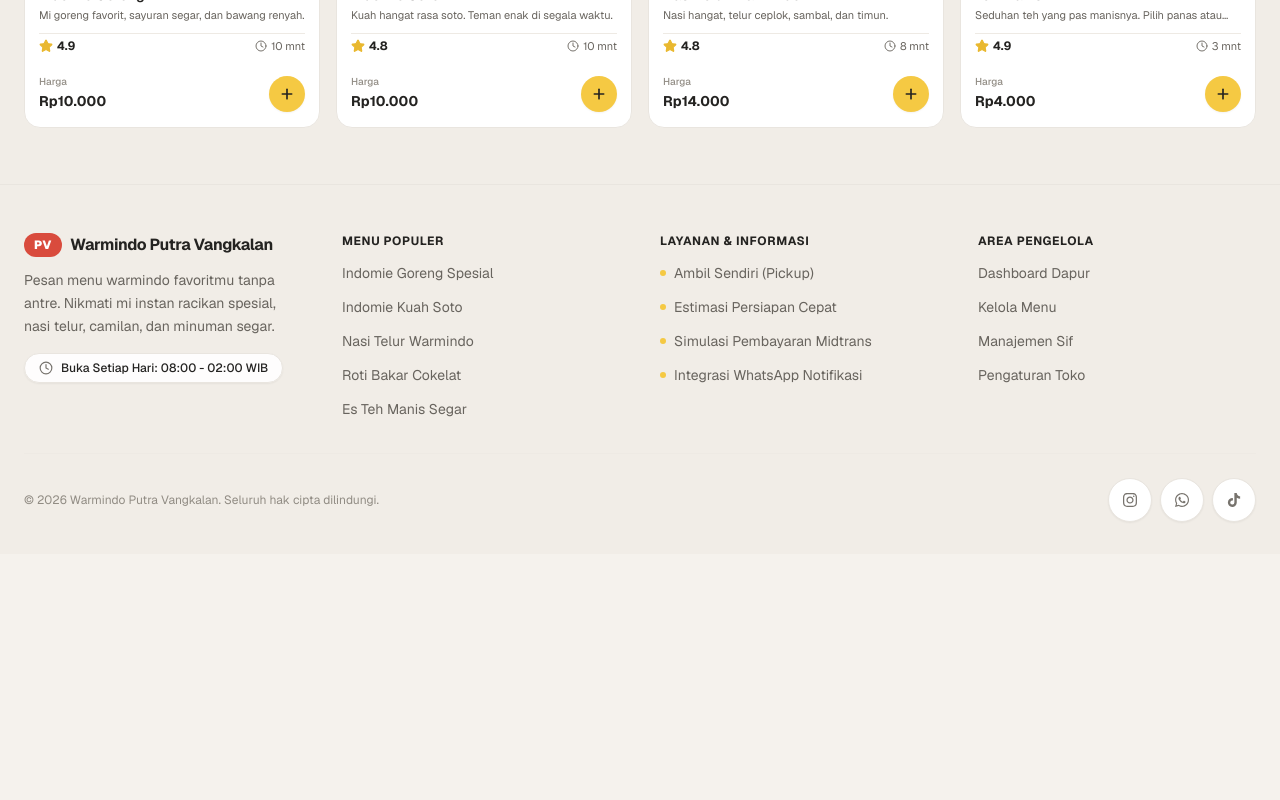
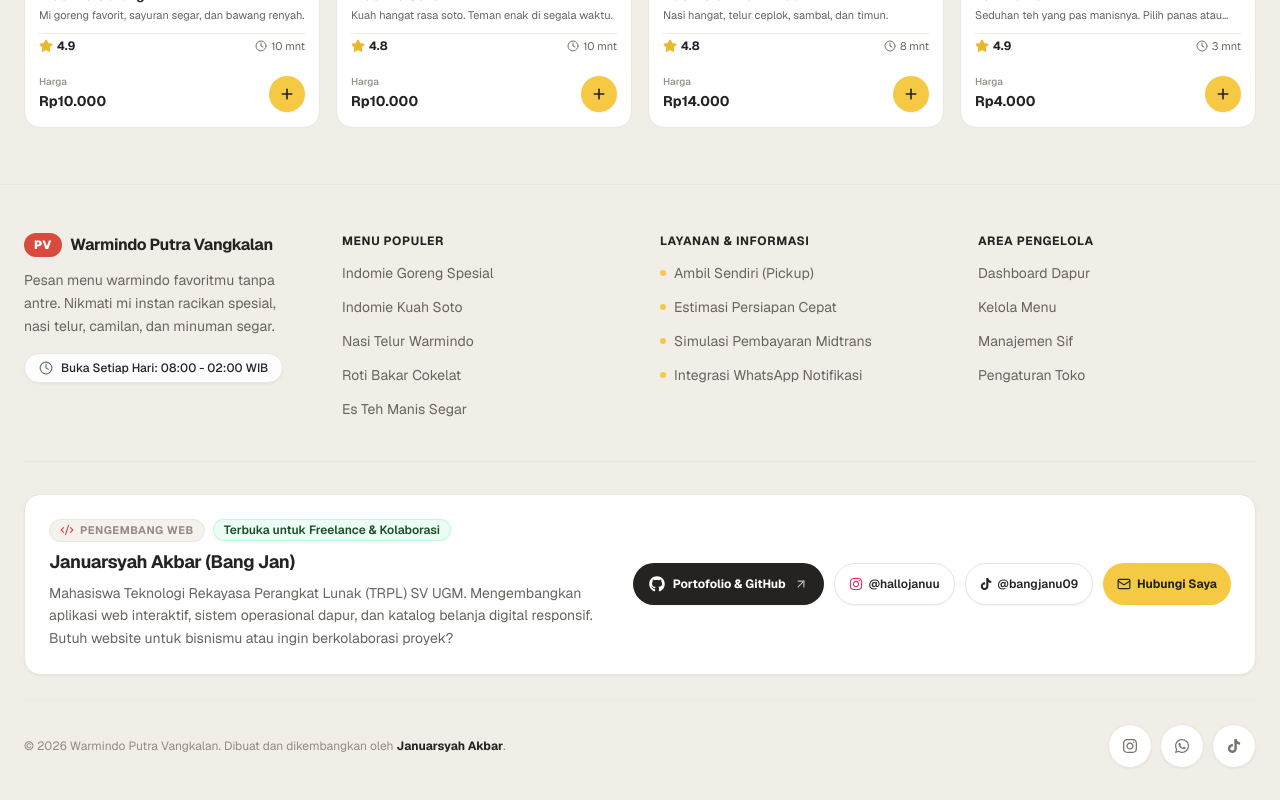
Before and after one commit to mrfroglab/vankalan-web, a Next.js app: page / in a window 1280 px wide. Shown: the part 2009-2809 px from the top of the page. Before the commit the page ends 2563 px from the top, so only its background shows below. Built offline with nearby package versions, Linux system fonts and the light colour scheme.

Commit message:
feat(footer): tambahkan credit developer showcase dan promosi diri Bang Jan beserta link porto dan sosial media

```diff
--- a/src/components/customer/FoodlyFooter.tsx
+++ b/src/components/customer/FoodlyFooter.tsx
@@ -1,7 +1,7 @@
 import React from 'react';
 import Link from 'next/link';
-import { Clock } from 'lucide-react';
-import { FaInstagram, FaWhatsapp, FaTiktok } from 'react-icons/fa6';
+import { Clock, Code2, ArrowUpRight, Mail } from 'lucide-react';
+import { FaInstagram, FaWhatsapp, FaTiktok, FaGithub } from 'react-icons/fa6';
 
 export function FoodlyFooter() {
   const popularMenus = [
@@ -110,9 +110,87 @@ export function FoodlyFooter() {
           </div>
         </div>
 
+        {/* Banner Promosi Diri & Developer Credit */}
+        <div className="mt-10 pt-8 border-t border-[#e9e5df]">
+          <div className="bg-white border border-[#e9e5df] rounded-2xl p-5 sm:p-6 shadow-xs flex flex-col lg:flex-row lg:items-center justify-between gap-5">
+            <div className="space-y-1.5 max-w-2xl">
+              <div className="flex items-center gap-2 flex-wrap">
+                <span className="inline-flex items-center gap-1.5 text-[11px] font-bold uppercase tracking-wider text-[#918c84] bg-[#f5f2ed] border border-[#e9e5df] px-2.5 py-0.5 rounded-full">
+                  <Code2 className="w-3.5 h-3.5 text-[#d94b3d]" />
+                  <span>Pengembang Web</span>
+                </span>
+                <span className="text-xs font-semibold text-[#1c4d25] bg-emerald-50 border border-emerald-200/60 px-2.5 py-0.5 rounded-full">
+                  Terbuka untuk Freelance & Kolaborasi
+                </span>
+              </div>
+
+              <h3 className="text-base sm:text-lg font-bold text-[#242321] tracking-tight">
+                Januarsyah Akbar (Bang Jan)
+              </h3>
+
+              <p className="text-xs sm:text-sm text-[#68645e] leading-relaxed">
+                Mahasiswa Teknologi Rekayasa Perangkat Lunak (TRPL) SV UGM. Mengembangkan aplikasi web interaktif, sistem operasional dapur, dan katalog belanja digital responsif. Butuh website untuk bisnismu atau ingin berkolaborasi proyek?
+              </p>
+            </div>
+
+            <div className="flex flex-wrap items-center gap-2 sm:gap-2.5 shrink-0">
+              <a
+                href="https://github.com/januarsyah901"
+                target="_blank"
+                rel="noopener noreferrer"
+                className="min-h-[42px] px-4 py-2 rounded-full bg-[#242321] hover:bg-black text-white text-xs font-bold flex items-center gap-2 transition-all shadow-xs cursor-pointer active:scale-95"
+              >
+                <FaGithub className="w-4 h-4" />
+                <span>Portofolio & GitHub</span>
+                <ArrowUpRight className="w-3.5 h-3.5 opacity-70" />
+              </a>
+
+              <a
+                href="https://www.instagram.com/hallojanuu/"
+                target="_blank"
+                rel="noopener noreferrer"
+                className="min-h-[42px] px-3.5 py-2 rounded-full bg-white hover:bg-[#fbf9f5] text-[#242321] border border-[#e9e5df] text-xs font-semibold flex items-center gap-1.5 transition-colors shadow-xs cursor-pointer"
+              >
+                <FaInstagram className="w-3.5 h-3.5 text-[#e1306c]" />
+                <span>@hallojanuu</span>
+              </a>
+
+              <a
+                href="https://www.tiktok.com/@bangjanu09"
+                target="_blank"
+                rel="noopener noreferrer"
+                className="min-h-[42px] px-3.5 py-2 rounded-full bg-white hover:bg-[#fbf9f5] text-[#242321] border border-[#e9e5df] text-xs font-semibold flex items-center gap-1.5 transition-colors shadow-xs cursor-pointer"
+              >
+                <FaTiktok className="w-3 h-3 text-[#242321]" />
+                <span>@bangjanu09</span>
+              </a>
+
+              <a
+                href="mailto:januarsyahakbar791@gmail.com"
+                className="min-h-[42px] px-3.5 py-2 rounded-full bg-[#f5c943] hover:bg-[#e8b82b] text-[#242321] text-xs font-bold flex items-center gap-1.5 transition-all shadow-xs cursor-pointer active:scale-95"
+                title="Kirim email ke Januarsyah Akbar"
+              >
+                <Mail className="w-3.5 h-3.5" />
+                <span>Hubungi Saya</span>
+              </a>
+            </div>
+          </div>
+        </div>
+
         {/* Baris Bawah: Hak Cipta dan Tombol Media Sosial */}
-        <div className="border-t border-[#eeeae4] mt-8 pt-6 flex flex-col sm:flex-row items-center justify-between gap-4 text-xs text-[#918c84]">
-          <p>© 2026 Warmindo Putra Vangkalan. Seluruh hak cipta dilindungi.</p>
+        <div className="border-t border-[#eeeae4] mt-6 pt-6 flex flex-col sm:flex-row items-center justify-between gap-4 text-xs text-[#918c84]">
+          <p>
+            © 2026 Warmindo Putra Vangkalan. Dibuat dan dikembangkan oleh{' '}
+            <a
+              href="https://github.com/januarsyah901"
+              target="_blank"
+              rel="noopener noreferrer"
+              className="font-bold text-[#242321] hover:underline underline-offset-2"
+            >
+              Januarsyah Akbar
+            </a>
+            .
+          </p>
 
           <div
             className="flex items-center gap-2"
```
